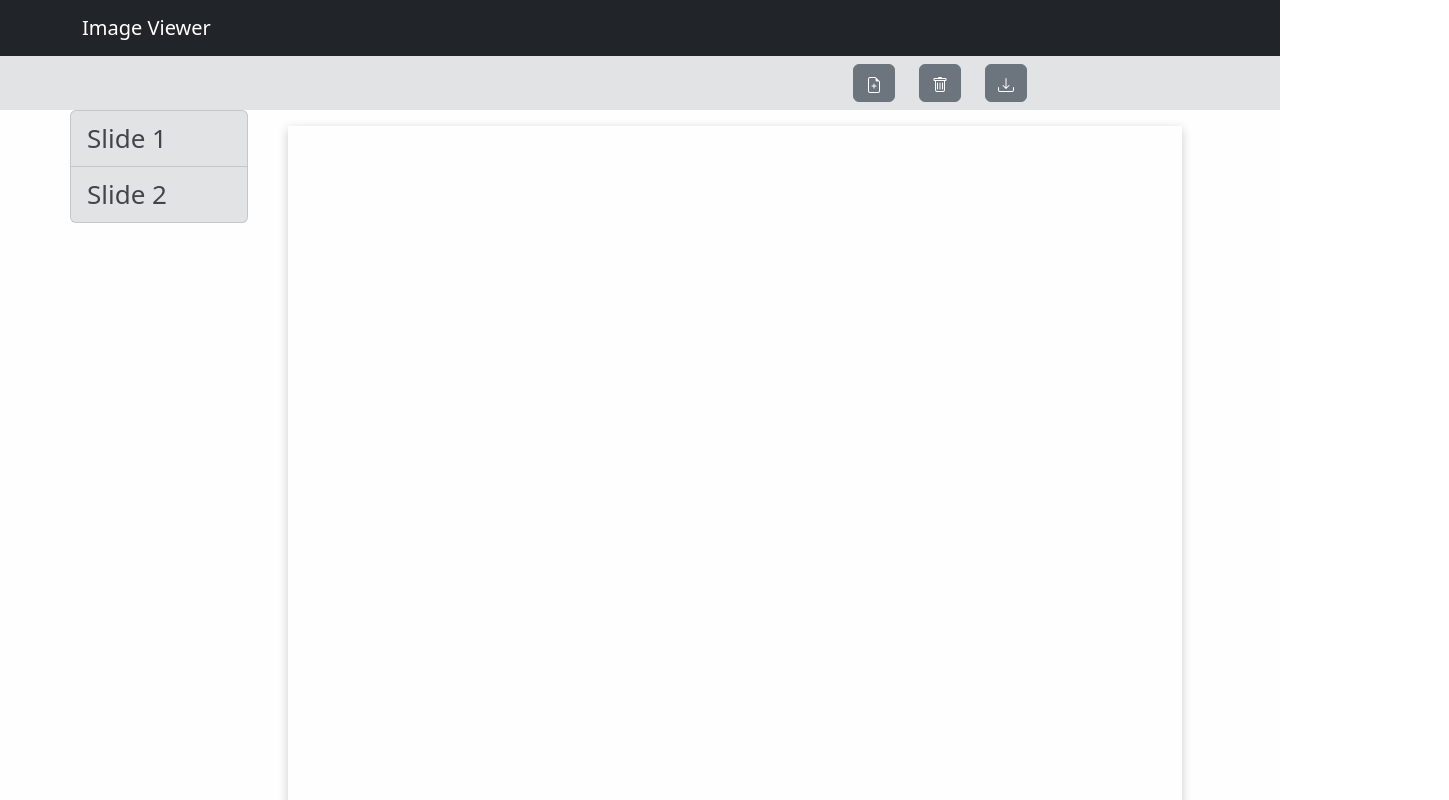
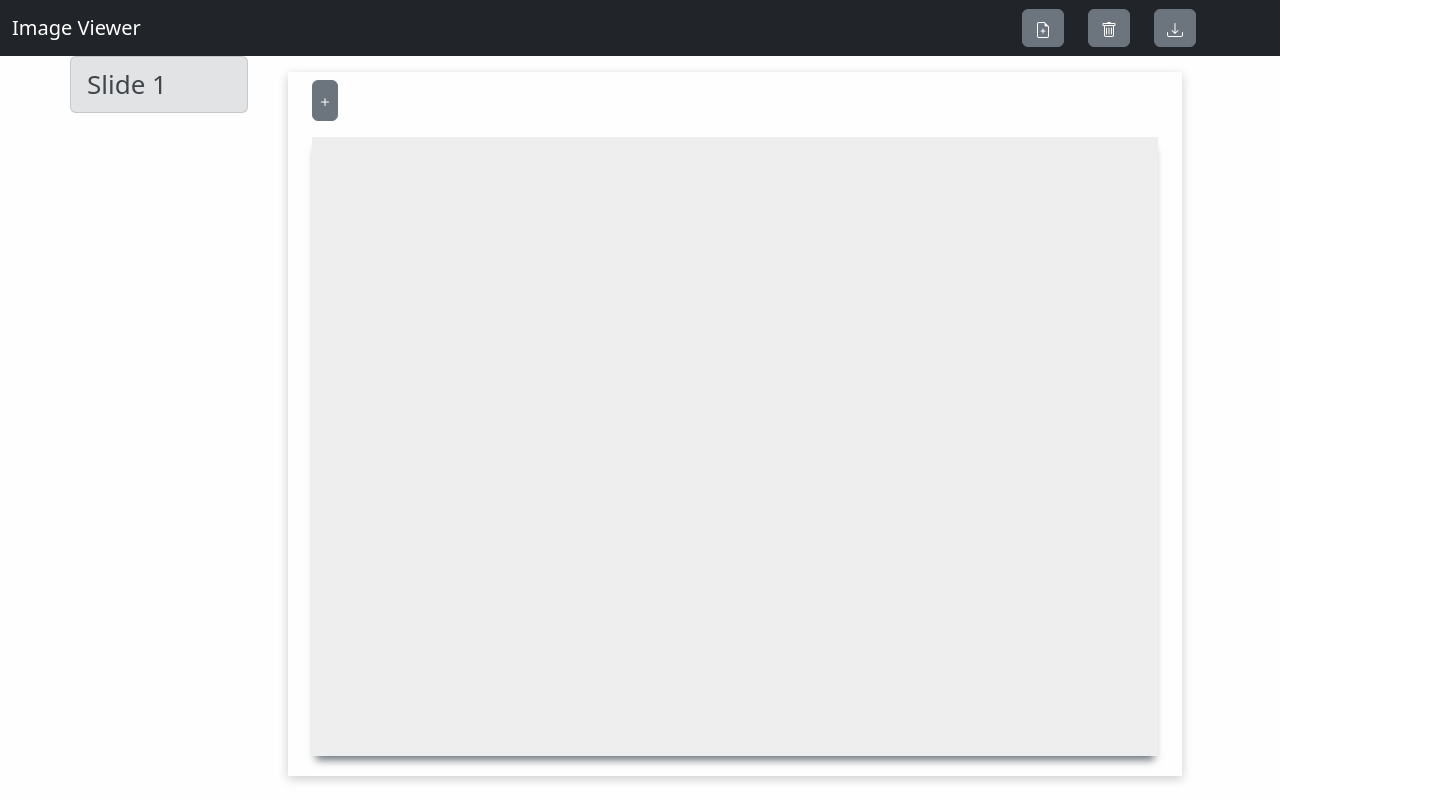
Before and after one commit to OzgeYurtsever/image-viewer, a React (Create React App) app: page / in a window 1280 px wide. Shown: the top 800 px of the page, 1449 px wide, since content can reach past the window. Built offline with nearby package versions, Linux system fonts and the light colour scheme.

Commit message:
Add ui elements to slide component

```diff
--- a/src/App.js
+++ b/src/App.js
@@ -6,11 +6,6 @@ import File from "./components/File";
 function App() {
   return (
     <div>
-      <Navbar bg="dark" variant="dark">
-        <Container>
-          <Navbar.Brand>Image Viewer</Navbar.Brand>
-        </Container>
-      </Navbar>
       <File />
     </div>
 
--- a/src/components/File.jsx
+++ b/src/components/File.jsx
@@ -11,13 +11,17 @@ import Slide from './Slide';
 
 
 const File = () => {
-    const [slides, setSlides] = useState([[], []]);
+    const [slides, setSlides] = useState([[]]);
 
     return (
         <div>
-            <Navbar style={{ background: '#E2E3E5' }}>
+            {/* <Navbar style={{ background: '#E2E3E5' }}> */}
+            <Navbar bg="dark" variant="dark">
                 {/* <Container> */}
                 {/* <Row> */}
+                <Container>
+                    <Navbar.Brand>Image Viewer</Navbar.Brand>
+                </Container>
                 <Col sm={8}> </Col>
                 <Col sm={4}>
                     <ButtonGroup className="me-4">
@@ -41,9 +45,9 @@ const File = () => {
                 <Container className="h-100">
                     <Row className="h-100 align-items-center">
                         <Col md={2} className="h-100">
-                        <Row className="h-100">
-                            <Navigation noOfSlides={slides.length} />
-                        </Row>
+                            <Row className="h-100">
+                                <Navigation noOfSlides={slides.length} />
+                            </Row>
                         </Col>
                         <Col md={10} className="h-100 align-items-center">
                             <Slide />
--- a/src/components/Slide.jsx
+++ b/src/components/Slide.jsx
@@ -1,15 +1,22 @@
 import React, { useState } from 'react';
+import Button from 'react-bootstrap/Button';
+import { BsPlus } from "react-icons/bs";
 import ViewPort from './ViewPort';
 import './style.css';
 
 const Slide = () => {
 
     return (
-    <div id="slide-wrapper">
-        <div id="slide">
-            {/* <ViewPort /> */}
+        <div id="slide-wrapper">
+            <div id="slide">
+                <div id="toolbar">
+                    <Button id="add-img-btn" variant="secondary">
+                        <BsPlus />
+                    </Button>
+                </div>
+                <ViewPort />
+            </div>
         </div>
-    </div>
     );
 }
 
--- a/src/components/ViewPort.jsx
+++ b/src/components/ViewPort.jsx
@@ -4,21 +4,28 @@ import * as cornerstone from 'cornerstone-core'
 import { getExampleImage } from '../utils/imageGenerator'
 
 const ViewPort = ({ imageId, nodeId }) => {
-    useEffect(() => {
-        const imageId = 'example://0';
+
+    const uploadPicture = imageId => {
         const element = document.getElementById('dicomImage');
         cornerstone.enable(element);
         const imageData = getExampleImage(imageId).promise;
         imageData.then(function (image) {
             cornerstone.displayImage(element, image);
         });
-
+    }
+    useEffect(() => {
+        // const element = document.getElementById('dicomImage1');
+        // cornerstone.enable(element);
+        // const imageData = getExampleImage('example://0').promise;
+        // imageData.then(function (image) {
+        //     cornerstone.displayImage(element, image);
+        // });
     }, []);
 
-
-
     return (
-        <div>
+        <div id="viewPort-wrapper">
+            <div id="dicomImage1"> </div>
+            <div id="dicomImage2"> </div>
         </div>
     );
 };
--- a/src/components/style.css
+++ b/src/components/style.css
@@ -15,5 +15,25 @@
 #slide {
     /* background: red; */
     box-shadow: 0 3px 10px rgb(0 0 0 / 0.2);
-    height: 100%
+    height: 100%;
+    padding: 0.5rem;
 }
+
+#toolbar {
+    height: 6%;
+    margin: 0rem 1rem;
+    display: flex;
+    justify-content: flex-start;
+}
+
+#add-img-btn {
+    padding: 0px 4px;
+}
+
+#viewPort-wrapper {
+    background: #eee;
+    /* background: red; */
+    box-shadow: 0 8px 8px -4px #6c757c;
+    height: 90%;
+    margin: 1rem;
+}
```
